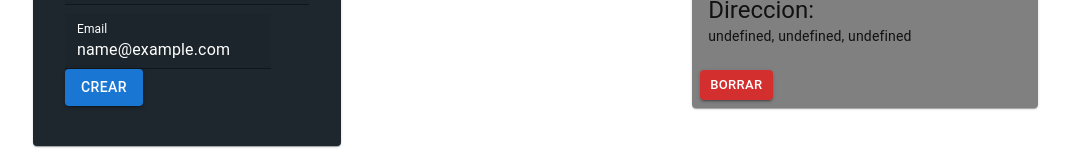
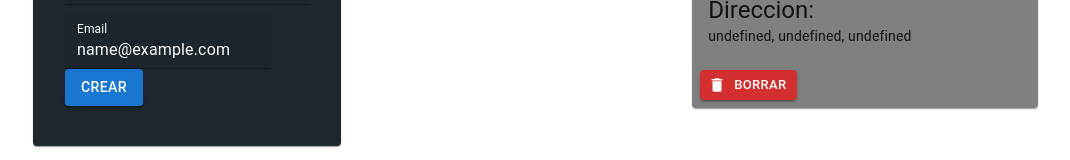
Before and after one commit to alexfdz55/next-clean-arquitecture, a Next.js app: page / in a window 1280 px wide. Both pictures are taken after typing "Sample", "name@example.com" into the empty fields and a click on the button "CREAR". Shown: the part 412-572 px from the top of the page, without its empty margins (31-1101 px from the left). Built offline with nearby package versions, Linux system fonts and the light colour scheme; no server answers.

Commit message:
trabajando con context y reducers 3

```diff
--- a/src/components/UserCard/UserCard.tsx
+++ b/src/components/UserCard/UserCard.tsx
@@ -1,13 +1,16 @@
-import { Button, Card, CardActions, CardContent, Stack, Typography } from '@mui/material';
-import React from 'react';
+import { Button, Card, CardActions, CardContent, CircularProgress, Stack, Typography } from '@mui/material';
+import React, { useState } from 'react';
 import { User } from '../../domain/models/user_model';
+import DeleteIcon from '@mui/icons-material/Delete';
 
 export interface UserCardProps {
 	user: User,
-	onDelete: ()=>void,
+	loading: boolean,
+	onDelete: () => void,
 }
 
-const UserCard: React.FC<UserCardProps> = ({ user, onDelete }) => {
+const UserCard: React.FC<UserCardProps> = ({ user,loading ,onDelete }) => {
+	// const [loading, setLoading] = useState(false);
 	return <Card
 		sx={{ minWidth: 275, backgroundColor: 'gray', margin: '20px' }}>
 		<CardContent>
@@ -61,12 +64,21 @@ const UserCard: React.FC<UserCardProps> = ({ user, onDelete }) => {
 		</CardContent>
 		<CardActions>
 			<Button
+				startIcon={loading ?
+					<CircularProgress
+						thickness={6}
+						size='20px'
+						sx={{ color: 'white' }}
+					/>
+					:
+					<DeleteIcon />
+				}
 				variant='contained'
 				color='error'
 				size="small"
 				onClick={onDelete}
-				>
-
+				// onClick={() => setLoading(!loading)}
+			>
 				Borrar
 			</Button>
 		</CardActions>
--- a/src/web_services/info_store/pages/HomePage/HomePage.tsx
+++ b/src/web_services/info_store/pages/HomePage/HomePage.tsx
@@ -19,6 +19,8 @@ const HomePage: React.FC<HomePageInterface> = () => {
 	const { users,
 		error,
 		loading,
+		loadingButton,
+		userSelect,
 		getAllUsers,
 		getOneUser,
 		// addUser,
@@ -100,7 +102,10 @@ const HomePage: React.FC<HomePageInterface> = () => {
 									<UserCard
 										key={user.id}
 										user={user}
-										onDelete={() => deleteUser(user)}
+										loading={user.id === userSelect?.id && loadingButton}
+										onDelete={()=> {
+											deleteUser(user)
+										}}
 									/>
 								)}
 							</div>
--- a/src/web_services/info_store/pages/HomePage/context/homeContext.ts
+++ b/src/web_services/info_store/pages/HomePage/context/homeContext.ts
@@ -5,7 +5,9 @@ import { User } from '../../../../../domain/models/user_model';
 interface ContextProps {
     users: User[];
     error: Error | null;
-    loading: Boolean;
+    loading: boolean;
+    loadingButton: boolean;
+    userSelect: User | null;
     // Methods
     getAllUsers: () => void;
     getOneUser: (id: number) => void;
--- a/src/web_services/info_store/pages/HomePage/context/homeProvider.tsx
+++ b/src/web_services/info_store/pages/HomePage/context/homeProvider.tsx
@@ -23,6 +23,10 @@ type Props = {
 export const HomeProvider: FC<Props> = ({ children }) => {
     const [initialData, setInitialData] = useState<User[]>([]);
     const [loading, setLoading] = useState<boolean>(false);
+    const [loadingButton, setLoadingButton] = useState<boolean>(false);
+    const [userSelect, setUserSelect] = useState<User | null>(null);
+
+
     const [error, setError] = useState<Error | null>(null);
 
     // const { data, error, loading, getAPIData }: ApiResponse = useFetch2(() => userUseCases.getAllUsers());
@@ -61,14 +65,6 @@ export const HomeProvider: FC<Props> = ({ children }) => {
     }
 
 
-    // const getAllUsers = async () => {
-
-    //  await   getAPIData();
-    //  console.log('users: ' + data);
-
-    //  dispatch({ type: 'Refresh-Data', payload: data as User[] });
-    // }
-
 
     const getOneUser = async (id: number) => {
 
@@ -93,11 +89,16 @@ export const HomeProvider: FC<Props> = ({ children }) => {
     }
 
     const deleteUser = async (user: User) => {
+        setUserSelect(user);
+        setLoadingButton(true);
+        setError(null);
 
         // const updateUser = await userUseCases.getOneUser(1);
         console.log('borrando user');
         await new Promise(r => setTimeout(r, 1000));
         dispatch({ type: 'Delete-User', payload: user });
+        setLoadingButton(false);
+
     }
 
     const searchUserById = async (id: number) => {
@@ -114,7 +115,7 @@ export const HomeProvider: FC<Props> = ({ children }) => {
         // dispatch({ type: 'Refresh-Data', payload: initialData });
         console.log('buscando user');
         await new Promise(r => setTimeout(r, 200));
-        dispatch({ type: 'Search-User-ByName', payload: {name: name, users: initialData}});
+        dispatch({ type: 'Search-User-ByName', payload: { name: name, users: initialData } });
     }
 
 
@@ -129,6 +130,8 @@ export const HomeProvider: FC<Props> = ({ children }) => {
             ...state,
             error,
             loading,
+            loadingButton,
+            userSelect,
 
             // Methods
             getAllUsers,
```
Also changed, not shown: src/web_services/info_store/pages/HomePage/components/UserForm/UserForm.tsx (+16 -5 lines).
